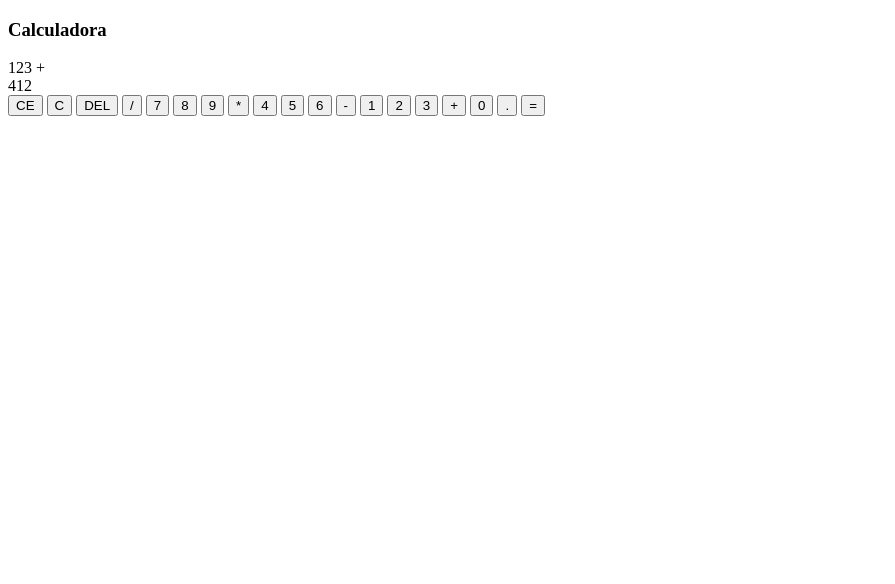
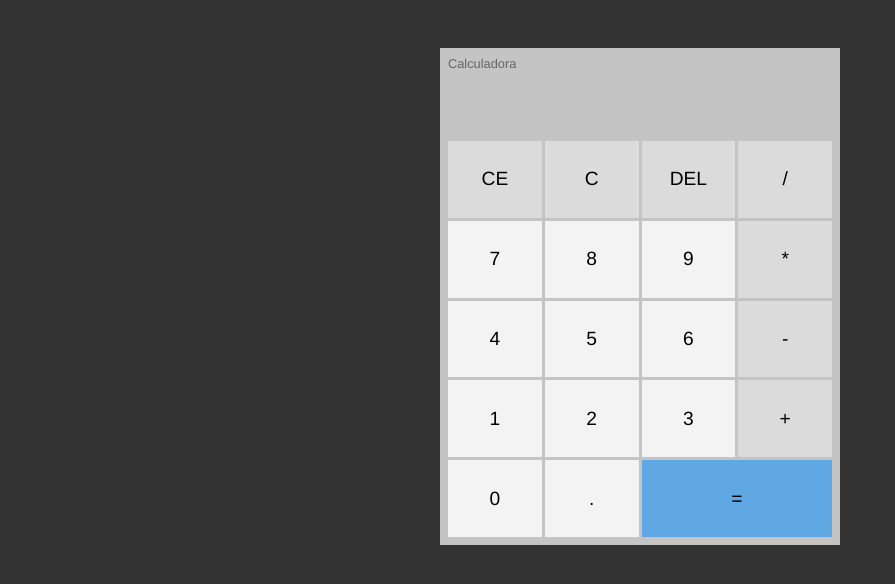
Before and after one commit to Bacarinx/projeto-calculadora, a plain HTML site: page index.html in a window 1280 px wide. Shown: the whole page, without its empty margins (0-895 px from the left). Drawn offline with Linux system fonts and the light colour scheme.

Commit message:
adicionando o css

```diff
--- a/css/styles.css
+++ b/css/styles.css
@@ -0,0 +1,82 @@
+* {
+    margin: 0;
+    padding: 0;
+    box-sizing: border-box;
+    font-family: Helvetica;
+}
+
+body {
+    background-color: #333;
+    display: flex;
+    align-items: center;
+    justify-content: center;
+    padding: 3em;
+}
+
+#calc {
+    width: 400px;
+    padding: .5em;
+    background-color: #c4c4c4;
+    color: #000;
+    display: flex;
+    flex-direction: column;
+}
+
+#calc h3 {
+    font-size: .8em;
+    font-weight: 300;
+    color: #666;
+}
+
+#operations {
+    text-align: right;
+    min-height: 70px;
+}
+
+#previous-operation {
+    color: #777;
+    padding: .2em;
+    overflow-wrap: break-word;
+    min-height: 1.6em;
+}
+
+#current-operation {
+    min-height: 1.6em;
+    font-size: 3em;
+    font-weight: 700;
+    padding: .2em;
+    overflow-wrap: break-word;
+}
+
+#buttons-container {
+    display: grid;
+    grid-template-columns: repeat(4, 1fr);
+    gap: 3px;
+}
+
+#buttons-container button {
+    border: 1px solid transparent;
+    border-radius: 0;
+    height: 4em;
+    font-size: 1.2em;
+    background-color: #dbdbdb;
+    cursor: pointer;
+}
+
+#buttons-container button:hover {
+    background-color: #bababa;
+    border-color: #999;
+}
+
+#buttons-container .number {
+    background-color: #f3f3f3;
+}
+
+#buttons-container #equal-btn {
+    grid-column: span 2;
+    background-color: #60a8e4;
+}
+
+#buttons-container #equal-btn:hover {
+    background-color: #3a91d8;
+}
--- a/index.html
+++ b/index.html
@@ -13,9 +13,8 @@
     <div id="calc">
         <h3>Calculadora</h3>
         <div id="operations">
-            <div id="previous-operation">123 +</div>
-            <div id="current-operations">412</div>
-        </div>
+            <div id="previous-operation"></div>
+            <div id="current-operations"></div>
         </div>
         <div id="buttons-container">
             <button>CE</button>
@@ -38,5 +37,7 @@
             <button class="number">.</button>
             <button id="equal-btn">=</button>
         </div>
+    </div>
+
 </body>
 </html>
```
Lines whose indentation alone changed are shown as unchanged.
